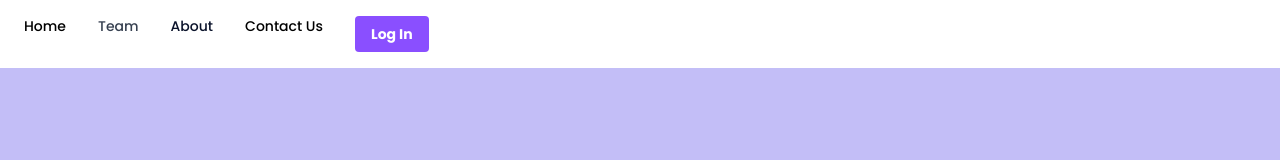
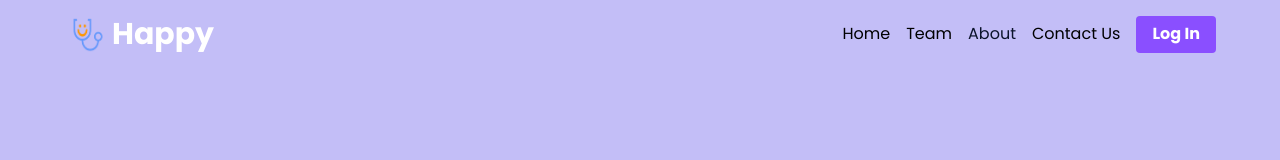
Before and after one commit to rozhiar-tech/Happy, a React (Create React App) app: page / in a window 1280 px wide. Shown: the top 160 px of the page. Built offline with nearby package versions, Linux system fonts and the light colour scheme; no server answers; the HTML template or start-up script is replaced by a standard one.

Commit message:
Fix navbar

```diff
--- a/src/components/Navbar/Navbar.js
+++ b/src/components/Navbar/Navbar.js
@@ -3,28 +3,27 @@ import { Link, useNavigate } from 'react-router-dom';
 import { signOut } from 'firebase/auth';
 import { auth } from '../../firebase/firebaseinit';
 import './navbar.css';
+import happy from './happy.png';
 
 const Navbar = ({ userID }) => {
   const navigate = useNavigate();
 
   return (
-    <nav className="px-2 bg-white border-gray-200 dark:bg-vodka dark:border-gray-700">
-      <div className="container flex flex-wrap items-center justify-between mx-auto">
+    <nav className="bg-vodka p-4 sm:px-16 break-words w-screen">
       <div
-          className="nav-elemnts hidden w-full md:block md:w-auto"
+        className="flex justify-between align-center w-full"
         id="navbar-dropdown"
       >
-          <ul className="flex flex-col p-4 mt-4 border  rounded-lg  md:flex-row md:space-x-8 md:mt-0 md:text-sm md:font-medium md:border-0 dark:border-gray-700">
+        <Link className="flex text-3xl text-white font-bold" to="/">
+          <img src={happy} alt="Happy logo" className="w-12" />
+          Happy
+        </Link>
+        <ul className="flex items-center gap-1 sm:gap-4">
           <li>
             <Link to="/">Home</Link>
           </li>
           <li>
-              <button
-                type="button"
-                className="block py-2 pl-3 pr-4 text-gray-700 rounded hover:bg-gray-100 md:hover:bg-transparent md:border-0 md:hover:text-blue-700 md:p-0 dark:text-gray-400 md:dark:hover:text-white dark:hover:bg-gray-700 dark:hover:text-white md:dark:hover:bg-transparent"
-              >
             <Link to="/team">Team</Link>
-              </button>
           </li>
           <div className="dropdown">
             <button type="button" className="dropbtn">
@@ -34,12 +33,17 @@ const Navbar = ({ userID }) => {
               <Link to="about">Who are we</Link>
               <Link to="career">Join our team</Link>
               <Link to="requirements">Why to join our team</Link>
-                <Link to="payment">Payment Page</Link>
+              <Link to="purchase">Payment Page</Link>
             </div>
           </div>
           <li>
             <Link to="/contact">Contact Us</Link>
           </li>
+          {userID && (
+            <li>
+              <Link to="/profile">Profile</Link>
+            </li>
+          )}
           <li>
             <button
               type="button"
@@ -51,7 +55,6 @@ const Navbar = ({ userID }) => {
           </li>
         </ul>
       </div>
-      </div>
     </nav>
   );
 };
--- a/src/components/Navbar/navbar.css
+++ b/src/components/Navbar/navbar.css
@@ -1,22 +1,9 @@
-.navbar {
-  overflow: hidden;
-  background-color: #c3bef7;
-  border-bottom-style: solid;
-  border-bottom-color: #fff;
-}
-.navbar img {
-  width: 100px;
-  height: 100px;
-  margin-left: 20px;
+a {
+  color: black;
 }
 
-.navbar a {
-  float: left;
-  font-size: 16px;
-  color: #0b132b;
-  text-align: center;
-  padding: 16px 16px;
-  text-decoration: none;
+a:hover {
+  color: white;
 }
 
 .dropdown {
@@ -33,12 +20,17 @@
   margin: 0;
 }
 
+.dropdown .dropbtn:hover {
+  color: white;
+}
+
 .dropdown-content {
   display: none;
   position: absolute;
   background-color: white;
   min-width: 160px;
   box-shadow: 0px 8px 16px 0px rgba(0, 0, 0, 0.2);
+  border-radius: 0.375rem;
   z-index: 1;
 }
 
@@ -52,7 +44,7 @@
 }
 
 .dropdown-content a:hover {
-  background-color: #fec300;
+  background-color: #eaf8bf;
 }
 
 .dropdown:hover .dropdown-content {
```
Also changed, not shown: src/components/Navbar/happy.png (added). Lines whose indentation alone changed are shown as unchanged.
